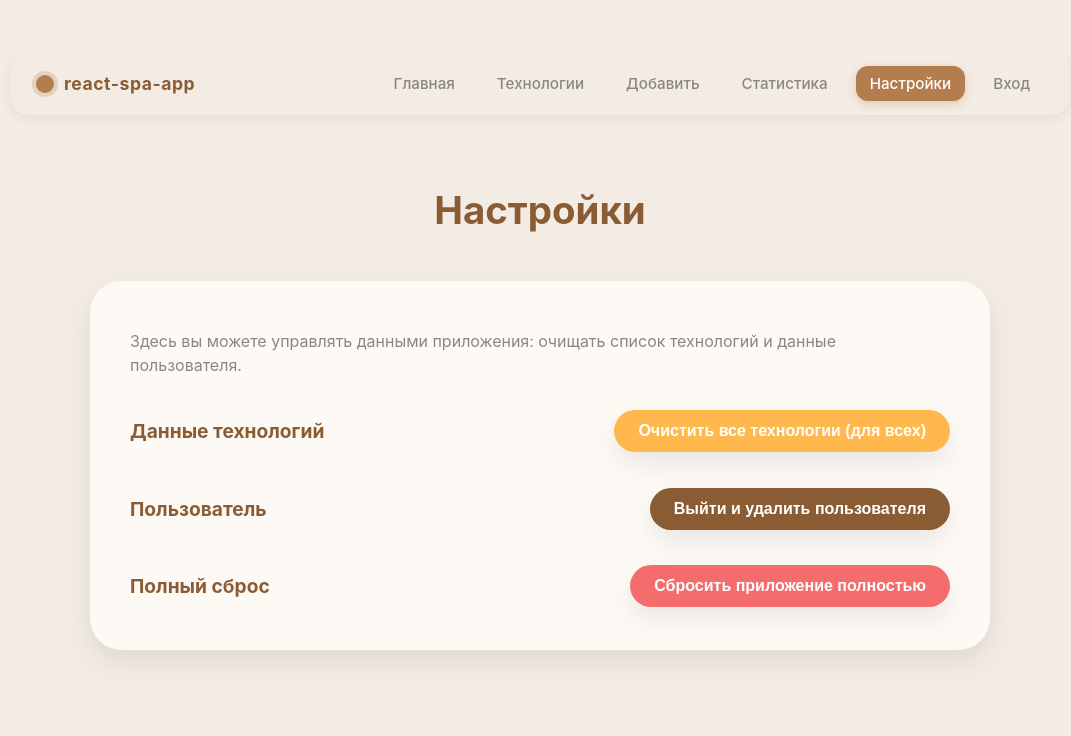
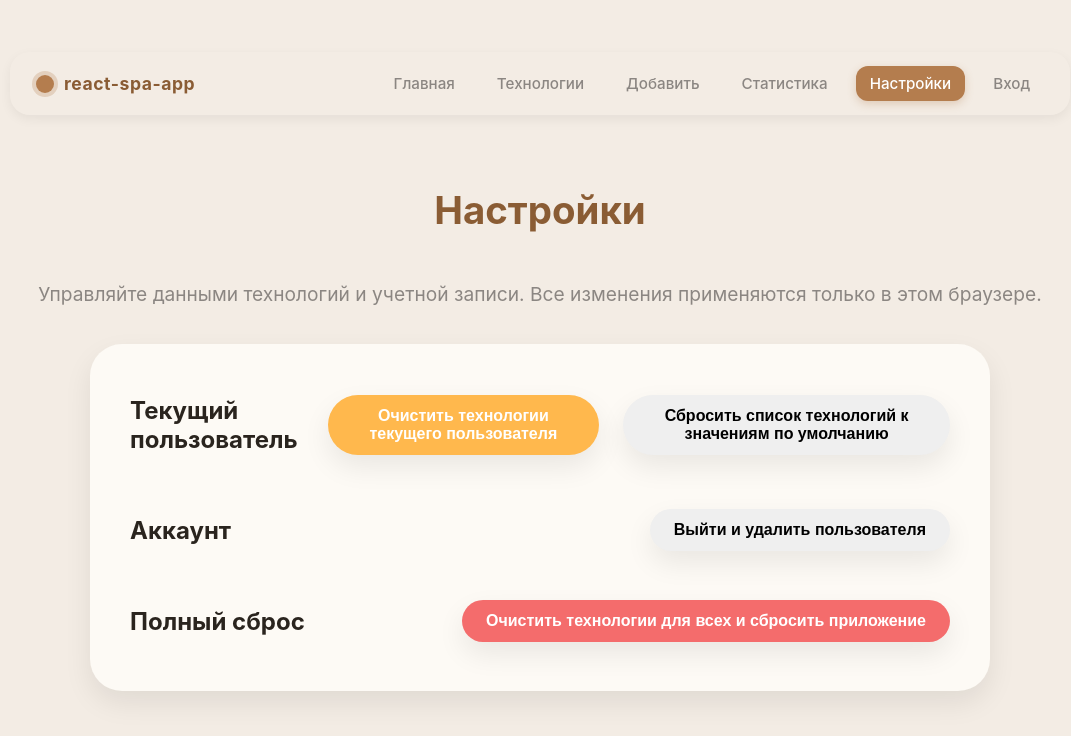
Before and after one commit to ssselery/react-spa-app, a React (Vite) app: page /react-spa-app/settings in a window 1280 px wide. Shown: the top 736 px of the page, without its empty margins (100-1171 px from the left). Built offline with nearby package versions, Linux system fonts and the light colour scheme.

Commit message:
fix: settings functional + common techs for guest update

```diff
--- a/src/hooks/useLocalStorage.js
+++ b/src/hooks/useLocalStorage.js
@@ -26,6 +26,27 @@ function useLocalStorage(key, initialValue) {
 		}
 	}, [key, value]);
 
+	useEffect(() => {
+		try {
+			const stored = window.localStorage.getItem(key);
+			if (stored !== null) {
+				setValue(JSON.parse(stored));
+			} else {
+				if (typeof initialValue === "function") {
+					setValue(initialValue());
+				} else {
+					setValue(initialValue);
+				}
+			}
+		} catch {
+			if (typeof initialValue === "function") {
+				setValue(initialValue());
+			} else {
+				setValue(initialValue);
+			}
+		}
+	}, [key]);
+
 	return [value, setValue];
 }
 
--- a/src/hooks/useTechnologies.js
+++ b/src/hooks/useTechnologies.js
@@ -1,4 +1,4 @@
-import { useMemo } from "react";
+import { useEffect, useMemo } from "react";
 import useLocalStorage from "./useLocalStorage";
 import { useAuth } from "../context/AuthContext";
 
@@ -18,7 +18,7 @@ const defaultTechnologies = [
 		title: "JavaScript",
 		description: "Язык программирования для веба",
 		category: "language",
-		status: "in-progress",
+		status: "not-started",
 		source: "",
 		notes: "",
 		createdAt: "2025-01-02",
@@ -45,9 +45,18 @@ function useTechnologies() {
 
 	const [techList, setTechList] = useLocalStorage(storageKey, defaultTechnologies);
 
+	useEffect(() => {
+		if (!user && (!techList || techList.length === 0)) {
+			setTechList(defaultTechnologies);
+		}
+	}, [user, techList, setTechList]);
+
 	const addTechnology = (techData) => {
 		const newTech = {
-			id: Date.now(),
+			id:
+				techList.length > 0
+					? Math.max(...techList.map((t) => Number(t.id) || 0)) + 1
+					: 1,
 			title: techData.title,
 			description: techData.description || "",
 			category: techData.category || "",
--- a/src/pages/Settings.jsx
+++ b/src/pages/Settings.jsx
@@ -1,79 +1,101 @@
+import { useNavigate } from "react-router-dom";
 import "../styles/components/Settings.scss";
-import "../styles/components/PageLayout.scss";
 import { useAuth } from "../context/AuthContext";
+import useTechnologies from "../hooks/useTechnologies";
 
 function Settings() {
-	const { logout } = useAuth();
+	const navigate = useNavigate();
+	const { user, logout } = useAuth();
+	const {
+		clearTechnologiesForCurrentUser,
+		resetToDefaultsForCurrentUser,
+	} = useTechnologies();
 
-	const clearTechnologies = () => {
-		if (!confirm("Удалить все технологии и заметки для всех пользователей?")) return;
+	const handleClearTechnologiesCurrent = () => {
+		if (!window.confirm("Удалить все технологии текущего пользователя?")) return;
+		clearTechnologiesForCurrentUser();
+	};
 
-		Object.keys(localStorage).forEach((key) => {
-			if (key.startsWith("technologies_") || key === "technologies_guest") {
-				localStorage.removeItem(key);
+	const handleResetDefaults = () => {
+		if (!window.confirm("Вернуть список технологий к значениям по умолчанию?")) return;
+		resetToDefaultsForCurrentUser();
+	};
+
+	const handleClearUser = () => {
+		if (!window.confirm("Выйти и удалить данные текущего пользователя?")) return;
+
+		if (user && user.username) {
+			window.localStorage.removeItem("user");
+		}
+
+		logout();
+		navigate("/");
+	};
+
+	const handleClearAll = () => {
+		if (
+			!window.confirm(
+				"Полностью сбросить приложение и очистить технологии для всех пользователей в этом браузере?"
+			)
+		) {
+			return;
+		}
+
+		Object.keys(window.localStorage).forEach((key) => {
+			if (key.startsWith("technologies_")) {
+				window.localStorage.setItem(key, JSON.stringify([]));
+			}
+			if (key === "user") {
+				window.localStorage.removeItem(key);
 			}
 		});
 
-		location.reload();
-	};
-
-	const clearUser = () => {
-		if (!confirm("Выйти и удалить текущего пользователя?")) return;
-		localStorage.removeItem("user");
-		logout?.();
-		location.reload();
-	};
-
-	const clearAll = () => {
-		if (!confirm("Полностью сбросить приложение (все пользователи и технологии)?")) return;
-
-		Object.keys(localStorage).forEach((key) => {
-			if (key.startsWith("technologies_") || key === "technologies_guest") {
-				localStorage.removeItem(key);
-			}
-		});
-
-		localStorage.removeItem("user");
-		location.reload();
+		logout();
+		navigate("/");
 	};
 
 	return (
 		<section className="page settings-page">
 			<h1 className="page-title">Настройки</h1>
+			<p className="page-subtitle">
+				Управляйте данными технологий и учетной записи. Все изменения применяются
+				только в этом браузере.
+			</p>
 
 			<div className="settings-card">
-				<p className="settings-desc">
-					Здесь вы можете управлять данными приложения: очищать список технологий
-					и данные пользователя.
-				</p>
-
 				<div className="settings-group">
-					<h2 className="settings-group__title">Данные технологий</h2>
+					<h2>Текущий пользователь</h2>
 					<button
 						className="settings-btn settings-btn--warning"
-						onClick={clearTechnologies}
+						onClick={handleClearTechnologiesCurrent}
 					>
-						Очистить все технологии (для всех)
+						Очистить технологии текущего пользователя
+					</button>
+					<button
+						className="settings-btn"
+						onClick={handleResetDefaults}
+					>
+						Сбросить список технологий к значениям по умолчанию
 					</button>
 				</div>
 
 				<div className="settings-group">
-					<h2 className="settings-group__title">Пользователь</h2>
+					<h2>Аккаунт</h2>
 					<button
-						className="settings-btn settings-btn--primary"
-						onClick={clearUser}
+						className="settings-btn"
+						onClick={handleClearUser}
 					>
 						Выйти и удалить пользователя
 					</button>
 				</div>
 
 				<div className="settings-group">
-					<h2 className="settings-group__title">Полный сброс</h2>
+					<h2>Полный сброс</h2>
 					<button
 						className="settings-btn settings-btn--danger"
-						onClick={clearAll}
+						onClick={handleClearAll}
 					>
-						Сбросить приложение полностью
+						Очистить технологии для всех и сбросить приложение
 					</button>
 				</div>
 			</div>
--- a/src/styles/components/Settings.scss
+++ b/src/styles/components/Settings.scss
@@ -62,6 +62,11 @@
 	box-shadow: var.$shadow-soft;
 	transition: transform 0.15s ease, box-shadow 0.15s ease, background 0.15s ease,
 	color 0.15s ease;
+
+	&:hover {
+		transform: translateY(-1px);
+		box-shadow: 0 10px 26px rgba(0, 0, 0, 0.18);
+	}
 }
 
 .settings-btn--warning {
```
